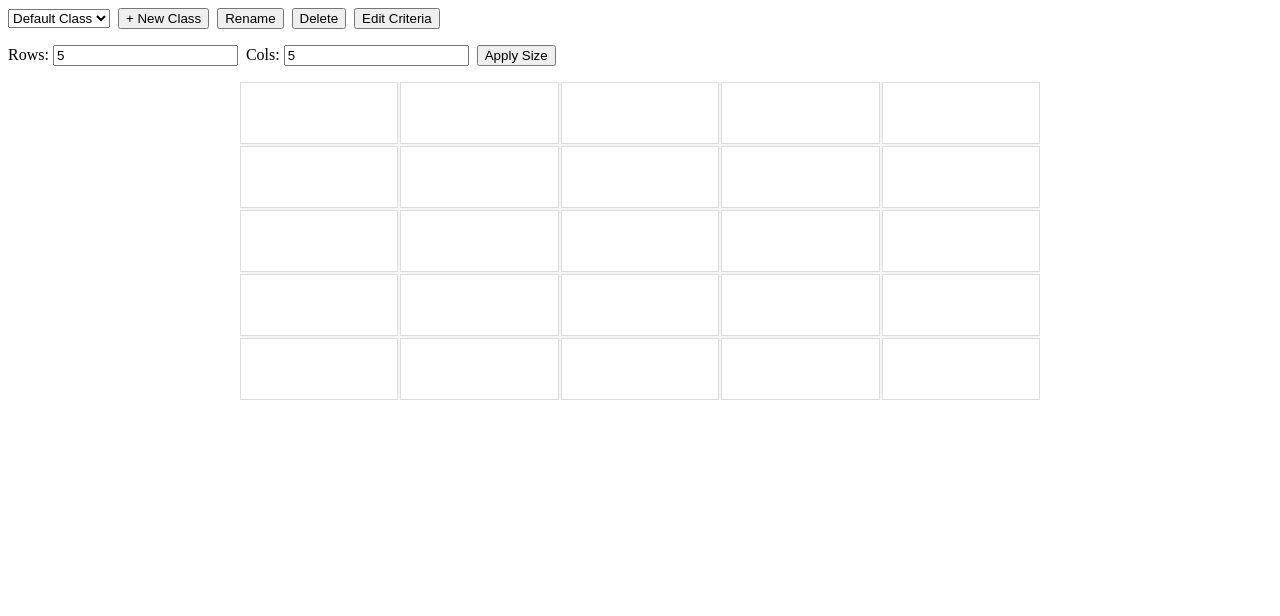
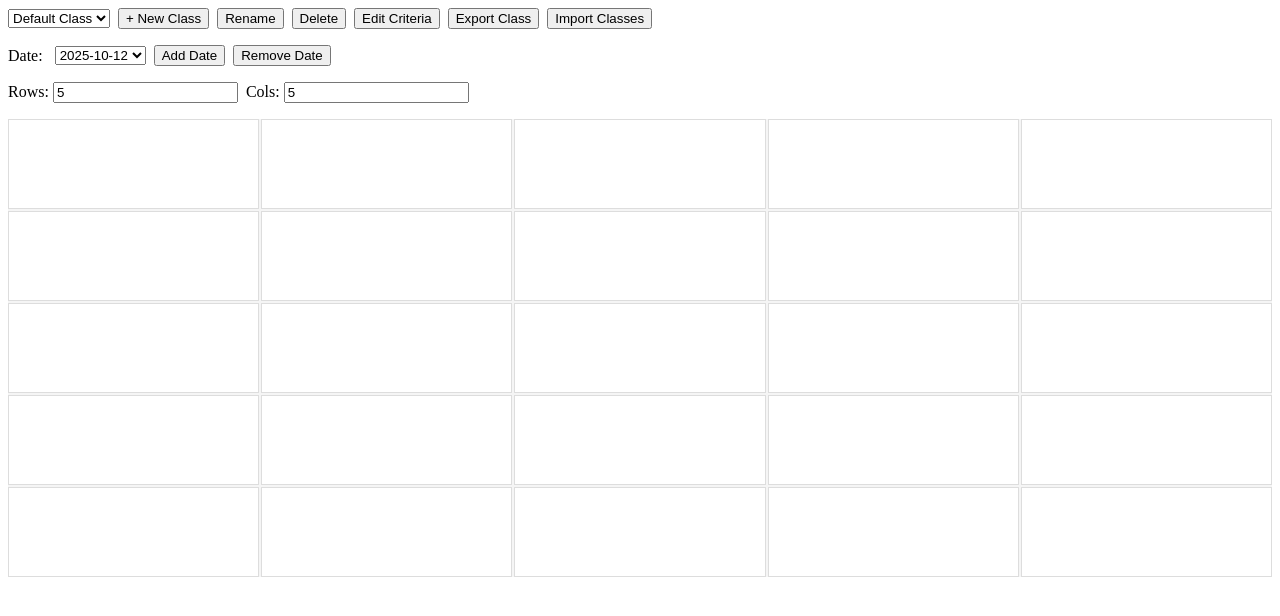
Before and after one commit to pnjacket/class-tracker, an Angular app: page / in a window 1280 px wide. Shown: the top 616 px of the page. Built offline with nearby package versions, Linux system fonts and the light colour scheme.

Commit message:
drag and drop added. updated to support per date view

```diff
--- a/src/app/app.html
+++ b/src/app/app.html
@@ -1,4 +1,3 @@
-<!-- Class Management Panel -->
 <div class="class-panel">
   <select [(ngModel)]="activeClassId" (change)="onClassChange()">
     <option *ngFor="let c of classes" [value]="c.classId">{{c.title}}</option>
@@ -8,39 +7,58 @@
   <button (click)="renameActiveClass()" [disabled]="!activeClass">Rename</button>
   <button (click)="deleteActiveClass()" [disabled]="!activeClass">Delete</button>
   <button (click)="editCriteria()" [disabled]="!activeClass">Edit Criteria</button>
+  <button (click)="exportClass()" [disabled]="!activeClass">Export Class</button>
+  <input type="file" #fileInput style="display:none" (change)="importClasses($event)" />
+  <button (click)="triggerImport()">Import Classes</button>
+</div>
+
+<div *ngIf="activeClass" class="view-panel">
+  <label>Date:&nbsp;</label>
+  <select [ngModel]="activeView?.date" (ngModelChange)="onViewChange($event)">
+    <option *ngFor="let v of activeClass.views" [value]="v.date">{{v.date}}</option>
+  </select>
+  <button (click)="addView()">Add Date</button>
+  <button (click)="removeView(activeView?.date)" [disabled]="!activeView">Remove Date</button>
 </div>
 
 <!-- Grid Configuration -->
 <div class="config-panel" *ngIf="activeClass">
   <label>Rows:
-    <input type="number" [(ngModel)]="activeClass.rows" min="1" />
+    <input type="number" [(ngModel)]="activeClass.rows" min="1" (change)="rebuildAllViews()" />
   </label>
+
   <label>Cols:
-    <input type="number" [(ngModel)]="activeClass.cols" min="1" />
+    <input type="number" [(ngModel)]="activeClass.cols" min="1" (change)="rebuildAllViews()" />
   </label>
-  <button (click)="rebuildGrid()">Apply Size</button>
 </div>
 
 <!-- Classroom Grid -->
-<div class="grid" *ngIf="activeClass"
+<div class="grid" *ngIf="activeView"
      [style.gridTemplateRows]="'repeat(' + activeClass.rows + ', 1fr)'"
      [style.gridTemplateColumns]="'repeat(' + activeClass.cols + ', 1fr)'">
-  <ng-container *ngFor="let row of activeClass.grid; let rIdx = index">
+  <ng-container *ngFor="let row of activeView.grid; let rIdx = index">
     <ng-container *ngFor="let cell of row; let cIdx = index">
       <div class="cell"
+           [class.filled]="!!cell.student"
            (click)="onCellClick(cell)"
-           [class.filled]="!!cell.student">
+           (dragover)="$event.preventDefault()"
+           (drop)="onDrop(cell)">
 
-        <!-- Filled seat -->
         <ng-container *ngIf="cell.student">
-          <span class="name">{{cell.student.name}}</span>
+          <span class="name" draggable="true" (dragstart)="onDragStart($event, cell)" >{{cell.student.name}}</span>
           <button class="del-btn" (click)="$event.stopPropagation(); deleteStudent(cell)">✕</button>
 
-          <div class="counter-area"
-               (click)="$event.stopPropagation(); openCountersDialog(cell, $event)">
-            <ng-container *ngFor="let key of getStudentCounterKeys(cell.student); let i = index">
-              {{key}}:{{cell.student.counters[key]}}{{i < (getStudentCounterKeys(cell.student).length - 1) ? ' ' : ''}}
-            </ng-container>
+          <div class="counter-area">
+            <div *ngFor="let key of getStudentCounterKeys(cell.student); let i = index"
+                     class="criterion-line"
+                     [ngClass]="{'odd': i % 2 === 0, 'even': i % 2 !== 0}">
+                <div class="crit-name">{{key}}</div>
+                <div class="counter-controls">
+                  <button (click)="$event.stopPropagation(); decrementKey(cell, key)">-</button>
+                  <span class="count-value">{{cell.student.counters[key]}}</span>
+                  <button (click)="$event.stopPropagation(); incrementKey(cell, key)">+</button>
+                </div>
+              </div>
           </div>
         </ng-container>
 
@@ -48,10 +66,3 @@
     </ng-container>
   </ng-container>
 </div>
-
-<!-- Counter Dialog -->
-<app-counter-dialog *ngIf="showDialog"
-                    [student]="activeStudent?.student!"
-                    [position]="dialogPosition"
-                    (close)="closeCounterDialog()">
-</app-counter-dialog>
--- a/src/app/app.scss
+++ b/src/app/app.scss
@@ -2,6 +2,7 @@
 
 /* Layout containers */
 .class-panel,
+.view-panel,
 .config-panel {
   margin-bottom: 1rem;
   display: flex;
@@ -16,20 +17,20 @@ button { cursor: pointer; }
   display: grid;
   gap: 2px;
   background-color: #f5f5f5;
-  /* Ensure the grid takes available width and auto height based on rows */
   width: 100%;
-  max-width: 800px; /* optional limit */
-  margin: 0 auto;
+  /* removed max-width and centering to fill browser width */
 }
 
 .cell {
   background-color: #fff;
   border: 1px solid #ddd;
   position: relative;
-  min-height: 60px;      /* give each cell a visible height */
+  min-height: 80px;      /* increased height */
+  padding: 4px;
   display: flex;
-  align-items: center;
-  justify-content: center;
+  flex-direction: column;   /* stack name and counters vertically */
+  align-items: flex-start;
+  justify-content: flex-start;
   overflow: hidden;
 }
 
@@ -39,6 +40,8 @@ button { cursor: pointer; }
 
 .name {
   font-weight: bold;
+  width: 100%;
+  margin-bottom: 2px;
 }
 
 .del-btn {
@@ -52,7 +55,27 @@ button { cursor: pointer; }
 }
 
 .counter-area {
-  margin-top: 4px;
-  font-size: 0.85rem;
-  cursor: pointer;
+  width: 100%;
 }
+
+.counter-area .crit-name {
+  font-weight: normal;
+  margin-bottom: 2px;
+}
+
+.counter-controls {
+  display: flex;
+  justify-content: center;
+  align-items: center;
+}
+
+.counter-controls button {
+  padding: 0.2rem .5rem;
+  margin: 0 4px;
+}
+
+.count-value { min-width: 24px; text-align: center; }
+
+/* odd/even background for criteria rows */
+.counter-area .odd {background:#f9f9f9;}
+.counter-area .even {background:#e9e9e9;}
--- a/src/app/app.ts
+++ b/src/app/app.ts
@@ -1,15 +1,14 @@
-import { Component, OnInit } from '@angular/core';
+import { Component, OnInit, ViewChild, ElementRef } from '@angular/core';
 import { CommonModule } from '@angular/common';
 import { FormsModule } from '@angular/forms';
-import { CounterDialogComponent } from './counter-dialog/counter-dialog.component';
 import { StorageService } from './services/storage.service';
-import { ClassRoom, Cell, Student } from './models';
+import { ClassRoom, Cell, Student, ClassView } from './models';
 import { uuid } from './utils';
 
 @Component({
   selector: 'app-root',
   standalone: true,
-  imports: [CommonModule, FormsModule, CounterDialogComponent],
+  imports: [CommonModule, FormsModule],
   templateUrl: './app.html',
   styleUrls: ['./app.scss']
 })
@@ -18,28 +17,64 @@ export class App implements OnInit {
   classes: ClassRoom[] = [];
   activeClassId: string | null = null;
   activeClass!: ClassRoom; // currently selected class reference
-  showDialog = false;
-  activeStudent?: Cell; // cell whose counters are being edited
-  dialogPosition = { x: 0, y: 0 };
+  activeView?: ClassView; // view for selected date
+
+  @ViewChild('fileInput') fileInput!: ElementRef<HTMLInputElement>;
+
+  private draggedFromCell?: Cell; // source cell during drag‑and‑drop
+  private ensureClassData(cls: ClassRoom): void {
+    if (!cls.views) cls.views = [];
+    if (!cls.criteria) cls.criteria = [];
+  }
 
   constructor(private storage: StorageService) {}
 
   ngOnInit(): void {
     this.classes = this.storage.loadAll();
+    // Ensure legacy data has required arrays
+    this.classes.forEach(c => {
+      if (!c.views) c.views = [];
+      if (!c.criteria) c.criteria = [];
+    });
     if (this.classes.length === 0) {
-      // create a default class to avoid empty UI
-      this.createClass('Default Class', 5, 5);
+      const defaultClass = this.createClass('Default Class', 5, 5);
+      // create initial view for today (or fallback to 2020-01-01)
+      const today = new Date().toISOString().slice(0, 10) || '2020-01-01';
+      this.addViewForClass(defaultClass, today);
     }
     this.activeClassId = this.classes[0].classId;
     this.setActiveClass(this.activeClassId);
+    // set first view as active if exists
+    if (this.activeClass && this.activeClass.views.length) {
+      this.activeView = this.activeClass.views[0];
+    }
   }
 
   /** ---------- CLASS HELPERS ---------- */
+  private createClass(title: string, rows: number, cols: number): ClassRoom {
+    const newClass: ClassRoom = {
+      classId: uuid(),
+      title,
+      rows,
+      cols,
+      criteria: [],
+      views: []
+    };
+    this.classes.push(newClass);
+    this.storage.saveAll(this.classes);
+    return newClass;
+  }
+
   private setActiveClass(id: string): void {
     const found = this.classes.find(c => c.classId === id);
     if (found) {
+      // Ensure legacy data structures are present
+      if (!found.views) found.views = [];
+      if (!found.criteria) found.criteria = [];
       this.activeClass = found;
       this.activeClassId = id;
+      // default to first view if any
+      this.activeView = this.activeClass.views[0];
     }
   }
 
@@ -47,57 +82,87 @@ export class App implements OnInit {
     if (this.activeClassId) this.setActiveClass(this.activeClassId);
   }
 
-  private createClass(title: string, rows: number, cols: number): void {
-    const newClass: ClassRoom = {
-      classId: uuid(),
-      title,
-      rows,
-      cols,
-      grid: this.buildEmptyGrid(rows, cols),
-      criteria: []
-    };
-    this.classes.push(newClass);
-    this.storage.saveAll(this.classes);
-    this.setActiveClass(newClass.classId);
-  }
-
   openCreateClassDialog(): void {
     const title = window.prompt('Enter class name:', `Class ${this.classes.length + 1}`);
     if (!title) return;
-    const rowsStr = window.prompt('Rows (default 5):', '5');
-    const colsStr = window.prompt('Cols (default 5):', '5');
-    const rows = Math.max(1, Number(rowsStr));
-    const cols = Math.max(1, Number(colsStr));
-    this.createClass(title, rows, cols);
+    const rows = Math.max(1, Number(window.prompt('Rows (default 5):', '5')));
+    const cols = Math.max(1, Number(window.prompt('Cols (default 5):', '5')));
+    const newClass = this.createClass(title, rows, cols);
+    // default date for a new class: today or fallback
+    const today = new Date().toISOString().slice(0, 10) || '2020-01-01';
+    this.addViewForClass(newClass, today);
+    this.setActiveClass(newClass.classId);
   }
 
   renameActiveClass(): void {
     const newName = window.prompt('New class name:', this.activeClass.title);
-    if (newName) {
-      this.activeClass.title = newName;
-      this.storage.saveAll(this.classes);
-    }
+    if (newName) { this.activeClass.title = newName; this.storage.saveAll(this.classes); }
   }
 
   deleteActiveClass(): void {
     if (!confirm(`Delete class "${this.activeClass.title}"?`)) return;
     this.classes = this.classes.filter(c => c.classId !== this.activeClass.classId);
     this.storage.saveAll(this.classes);
-    if (this.classes.length) {
-      this.setActiveClass(this.classes[0].classId);
-    } else {
-      this.createClass('Default Class', 5, 5);
+    if (this.classes.length) { this.setActiveClass(this.classes[0].classId); }
+    else {
+      const def = this.createClass('Default Class', 5, 5);
+      this.addViewForClass(def, new Date().toISOString().slice(0,10));
     }
   }
 
-  /** Edit criteria for the active class */
-  editCriteria(): void {
-    const current = (this.activeClass.criteria || []).join(', ');
-    const input = window.prompt('Enter criteria names (comma‑separated):', current);
-    if (input === null) return; // cancelled
-    const list = input.split(',').map(s => s.trim()).filter(s => s.length > 0);
-    this.activeClass.criteria = list;
-    this.syncStudentCounters();
+  /** ---------- VIEW HELPERS ---------- */
+  private addViewForClass(cls: ClassRoom, dateStr: string): void {
+    const view: ClassView = { date: dateStr, grid: this.buildEmptyGrid(cls.rows, cls.cols) };
+    cls.views.push(view);
+    this.storage.saveAll(this.classes);
+  }
+
+  addView(): void {
+    if (!this.activeClass) return;
+    const dateInput = window.prompt('Enter view date (YYYY-MM-DD):', new Date().toISOString().slice(0,10));
+    if (!dateInput) return;
+    // if view exists, just activate it
+    let existing = this.activeClass.views.find(v => v.date === dateInput);
+    if (existing) { this.activeView = existing; return; }
+    // copy from current view if any, else empty grid
+    const sourceGrid = this.activeView ? this.cloneGrid(this.activeView.grid) : this.buildEmptyGrid(this.activeClass.rows, this.activeClass.cols);
+    const newView: ClassView = { date: dateInput, grid: sourceGrid };
+    this.activeClass.views.push(newView);
+    this.storage.saveAll(this.classes);
+    this.activeView = newView;
+  }
+
+  removeView(date?: string): void {
+    if (!date) return;
+    const idx = this.activeClass.views.findIndex(v => v.date === date);
+    if (idx !== -1) {
+      this.activeClass.views.splice(idx, 1);
+      // reset active view to first available
+      this.activeView = this.activeClass.views[0] || undefined;
+      this.storage.saveAll(this.classes);
+    }
+  }
+
+  onViewChange(date: string): void {
+    const v = this.activeClass.views.find(v => v.date === date);
+    if (v) this.activeView = v;
+  }
+
+  /** Rebuild all views when dimensions change */
+  rebuildAllViews(): void {
+    if (!this.activeClass) return;
+    for (const view of this.activeClass.views) {
+      const newGrid = this.buildEmptyGrid(this.activeClass.rows, this.activeClass.cols);
+      // copy over existing students that still fit
+      for (let r = 0; r < Math.min(newGrid.length, view.grid?.length ?? 0); r++) {
+        for (let c = 0; c < Math.min(newGrid[0].length, view.grid[0]?.length ?? 0); c++) {
+          const oldCell = view.grid[r][c];
+          if (oldCell && oldCell.student) newGrid[r][c].student = { ...oldCell.student, counters: { ...oldCell.student.counters } };
+        }
+      }
+      view.grid = newGrid;
+    }
+    this.storage.saveAll(this.classes);
   }
 
   /** ---------- GRID HELPERS ---------- */
@@ -105,85 +170,127 @@ export class App implements OnInit {
     const grid: Cell[][] = [];
     for (let r = 0; r < rows; r++) {
       const row: Cell[] = [];
-      for (let c = 0; c < cols; c++) {
-        row.push({ row: r, col: c });
-      }
+      for (let c = 0; c < cols; c++) { row.push({ row: r, col: c }); }
       grid.push(row);
     }
     return grid;
   }
 
-  /** Ensure each student has counters matching the class criteria */
-  private syncStudentCounters(): void {
-    const criteriaSet = new Set(this.activeClass.criteria || []);
-    this.activeClass.grid.forEach(row => {
-      row.forEach(cell => {
+  private cloneGrid(src: Cell[][]): Cell[][] {
+    const rows = src.length;
+    const cols = src[0]?.length || 0;
+    const newGrid = this.buildEmptyGrid(rows, cols);
+    for (let r = 0; r < rows; r++) {
+      for (let c = 0; c < cols; c++) {
+        const cell = src[r][c];
         if (cell.student) {
-          // add missing criteria with 0
-          criteriaSet.forEach(key => {
-            if (!(key in cell.student!.counters)) {
-              cell.student!.counters[key] = 0;
-            }
-          });
-          // remove counters not present in criteria
-          Object.keys(cell.student.counters).forEach(k => {
-            if (!criteriaSet.has(k)) {
-              delete cell.student!.counters[k];
-            }
-          });
+          newGrid[r][c].student = { ...cell.student, counters: { ...cell.student.counters } };
         }
-      });
-    });
-    this.storage.saveAll(this.classes);
+      }
+    }
+    return newGrid;
   }
 
-  rebuildGrid(): void {
-    const newGrid = this.buildEmptyGrid(this.activeClass.rows, this.activeClass.cols);
-    // copy over students that still fit
-    for (let r = 0; r < Math.min(newGrid.length, this.activeClass.grid?.length ?? 0); r++) {
-      for (let c = 0; c < Math.min(newGrid[0].length, this.activeClass.grid[0]?.length ?? 0); c++) {
-        const oldCell = this.activeClass.grid[r][c];
-        if (oldCell.student) newGrid[r][c].student = oldCell.student;
+  /** ---------- CRITERIA HELPERS ---------- */
+  editCriteria(): void {
+    const current = (this.activeClass.criteria || []).join(', ');
+    const input = window.prompt('Enter criteria names (comma‑separated):', current);
+    if (input === null) return;
+    const list = input.split(',').map(s => s.trim()).filter(Boolean);
+    this.activeClass.criteria = list;
+    // ensure every student in all views has matching counters
+    for (const view of this.activeClass.views) {
+      for (const row of view.grid) {
+        for (const cell of row) {
+          if (cell.student) {
+            for (const crit of list) { if (!(crit in cell.student.counters)) cell.student.counters[crit] = 0; }
+            for (const key of Object.keys(cell.student.counters)) { if (!list.includes(key)) delete cell.student.counters[key]; }
+          }
+        }
       }
     }
-    this.activeClass.grid = newGrid;
     this.storage.saveAll(this.classes);
   }
 
   /** ---------- USER INTERACTIONS ---------- */
   onCellClick(cell: Cell): void {
-    if (cell.student) return; // already occupied
+    if (!this.activeView) return;
+    if (cell.student) return; // occupied
     const name = window.prompt('Student name:');
     if (!name) return;
     const counters: { [key: string]: number } = {};
     this.activeClass.criteria?.forEach(k => (counters[k] = 0));
     cell.student = { id: uuid(), name, counters };
-    // reassign grid to trigger change detection
-    this.activeClass.grid = [...this.activeClass.grid];
+    // trigger change detection
+    this.activeView.grid = [...this.activeView.grid];
     this.storage.saveAll(this.classes);
   }
 
   deleteStudent(cell: Cell): void {
-    if (cell.student) {
-      cell.student = undefined;
-      this.storage.saveAll(this.classes);
-    }
+    if (!cell.student) return;
+    cell.student = undefined;
+    this.storage.saveAll(this.classes);
+    if (this.activeView) this.activeView.grid = [...this.activeView.grid];
   }
 
-  openCountersDialog(cell: Cell, ev?: MouseEvent): void {
+  incrementKey(cell: Cell, key: string): void { if (!cell.student) return; cell.student.counters[key] = (cell.student.counters[key] || 0) + 1; this.storage.saveAll(this.classes); if (this.activeView) this.activeView.grid=[...this.activeView.grid]; }
+
+  decrementKey(cell: Cell, key: string): void { if (!cell.student) return; const cur = cell.student.counters[key]||0; if (cur>0){ cell.student.counters[key]=cur-1; this.storage.saveAll(this.classes); if (this.activeView) this.activeView.grid=[...this.activeView.grid]; } }
+
+  /** ---------- DRAG & DROP ---------- */
+  onDragStart(event: DragEvent, cell: Cell): void {
     if (!cell.student) return;
-    this.activeStudent = cell;
-    // store mouse coordinates (offset a bit)
-    if (ev) {
-      this.dialogPosition = { x: ev.clientX + 5, y: ev.clientY + 5 };
-    }
-    this.showDialog = true;
+    this.draggedFromCell = cell;
+    event.dataTransfer?.setData('text/plain', cell.student.id);
   }
 
-  closeCounterDialog(): void {
-    this.showDialog = false;
-    this.activeStudent = undefined;
+  onDrop(targetCell: Cell): void {
+    if (!this.draggedFromCell?.student) return;
+    if (targetCell.student) return; // cannot overwrite existing student
+    targetCell.student = this.draggedFromCell.student;
+    this.draggedFromCell.student = undefined;
     this.storage.saveAll(this.classes);
+    if (this.activeView) this.activeView.grid=[...this.activeView.grid];
+    this.draggedFromCell = undefined;
+  }
+
+  /** ---------- IMPORT / EXPORT ---------- */
+  exportClass(): void {
+    const dataStr = JSON.stringify(this.activeClass, null, 2);
+    const blob = new Blob([dataStr], { type: 'application/json' });
+    const a = document.createElement('a');
+    a.href = URL.createObjectURL(blob);
+    a.download = `${this.activeClass.title || 'class'}.json`;
+    a.click();
+    URL.revokeObjectURL(a.href);
+  }
+
+  triggerImport(): void {
+    this.fileInput.nativeElement.value = '';
+    this.fileInput.nativeElement.click();
+  }
+
+  importClasses(event: Event): void {
+    const input = event.target as HTMLInputElement;
+    if (!input.files?.length) return;
+    const file = input.files[0];
+    const reader = new FileReader();
+    reader.onload = () => {
+      try {
+        const imported: ClassRoom = JSON.parse(reader.result as string);
+        const existingIdx = this.classes.findIndex(c => c.title === imported.title);
+        if (existingIdx !== -1) {
+          const overwrite = window.confirm(`Class "${imported.title}" exists. Overwrite?`);
+          if (!overwrite) return;
+          this.classes[existingIdx] = imported;
+        } else {
+          this.classes.push(imported);
+        }
+        this.storage.saveAll(this.classes);
+        this.setActiveClass(imported.classId);
+      } catch (e) { console.error(e); window.alert('Invalid file'); }
+    };
+    reader.readAsText(file);
   }
 
   /** Helper for template to list a student's counter keys */
--- a/src/app/models.ts
+++ b/src/app/models.ts
@@ -1,5 +1,3 @@
-// src/app/models.ts
-
 /** A single student inside a cell */
 export interface Student {
   id: string; // uuid
@@ -14,12 +12,21 @@ export interface Cell {
   student?: Student; // undefined → empty seat
 }
 
+/** View for a specific date */
+export interface ClassView {
+  date: string; // ISO date string e.g., "2025-10-11"
+  grid: Cell[][]; // seating arrangement for this date
+}
+
 /** The whole classroom (a "Class") */
 export interface ClassRoom {
   classId: string; // uuid – unique per class
   title: string;   // e.g. “Math‑101”
   rows: number;
   cols: number;
-  grid: Cell[][]; // 2‑D array of cells
   criteria: string[]; // list of criterion names for this class
+  // grid: Cell[][]; // deprecated – use views instead
+  // kept optional for backward compatibility
+  grid?: Cell[][];
+  views: ClassView[]; // one view per date
 }
```
